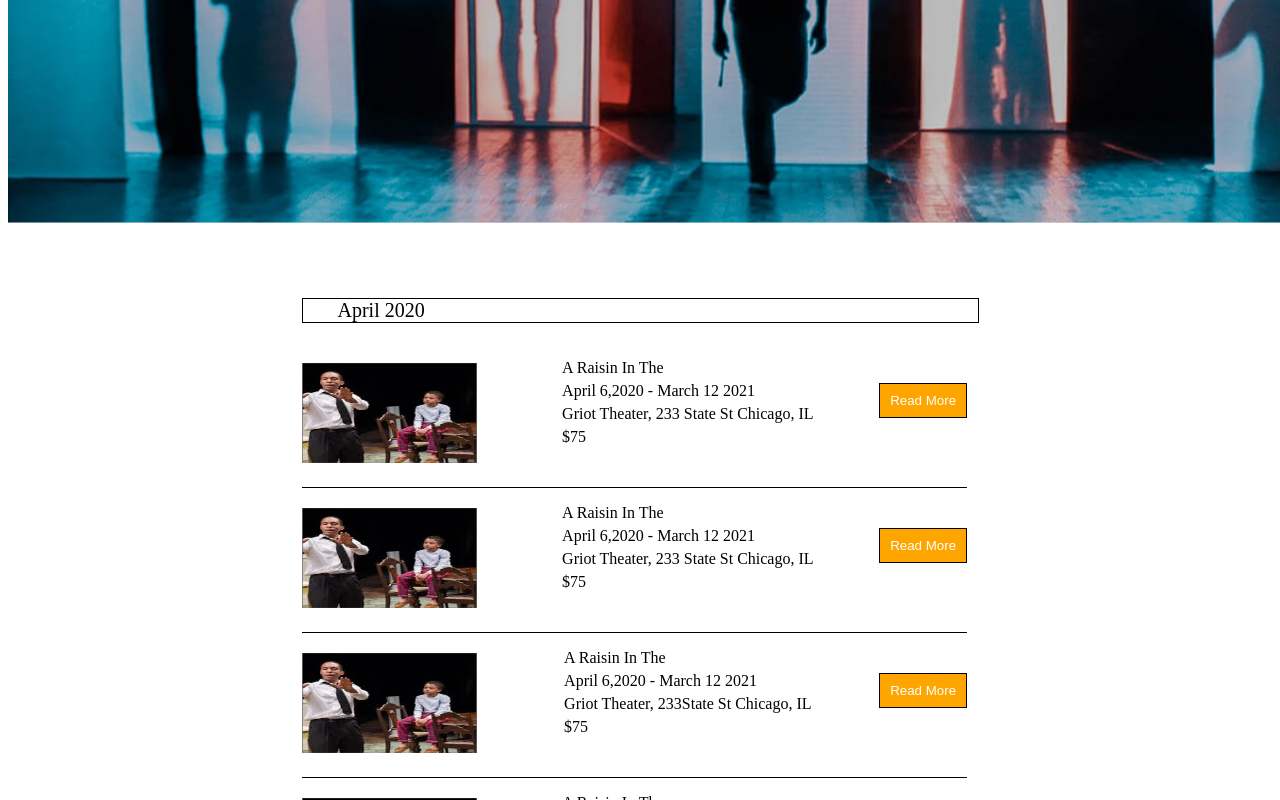
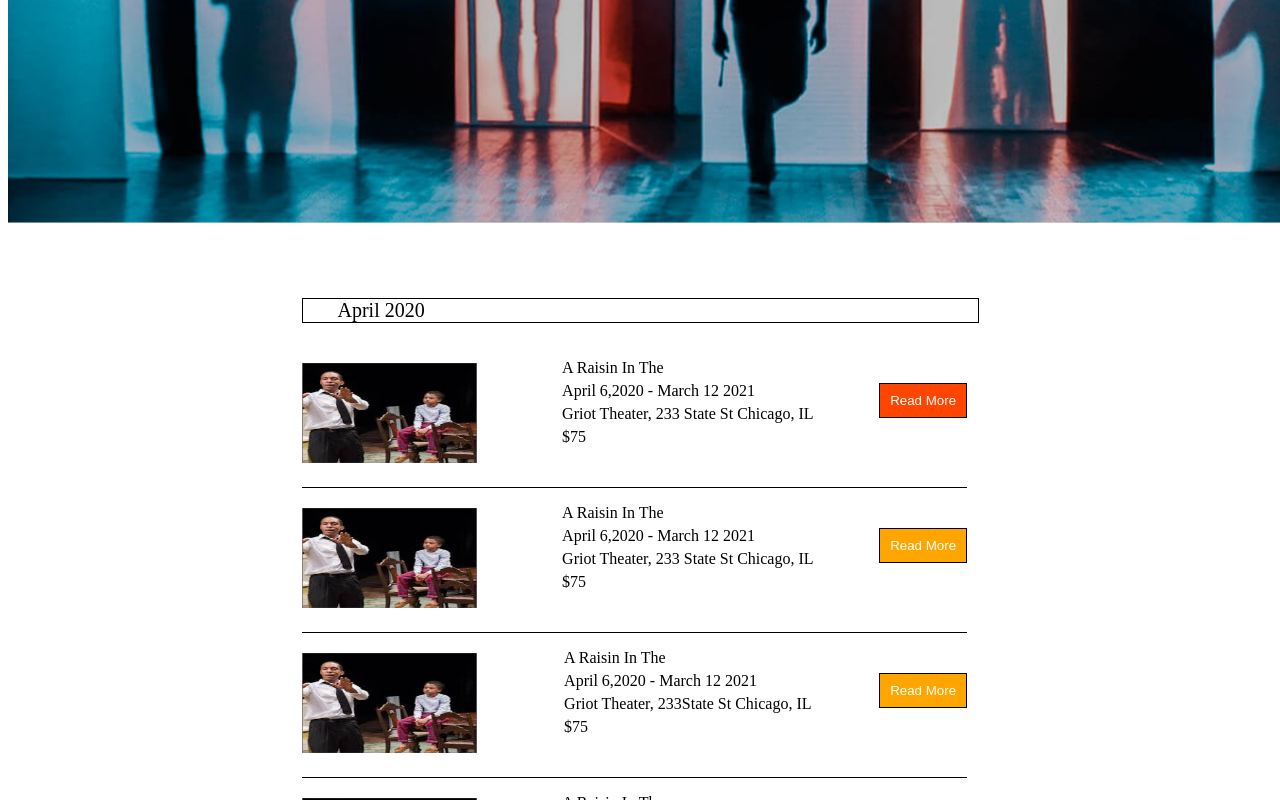
Before and after one commit to JMandy96/week1-day2, a plain HTML site: page Featured_shows.html in a window 1280 px wide. In both pictures the pointer is over the button 923 px from the left and 1052 px from the top of the page. Shown: the part 652-1452 px from the top of the page. Drawn offline with Linux system fonts and the light colour scheme.

Commit message:
added hover on button

```diff
--- a/styles/main.css
+++ b/styles/main.css
@@ -111,6 +111,9 @@ button{
     margin-left: 20px;
     margin-top: 5vh;
 }
+button:hover {
+    background-color: orangered;
+}
 
 .theater {
     width: 175px;
```
